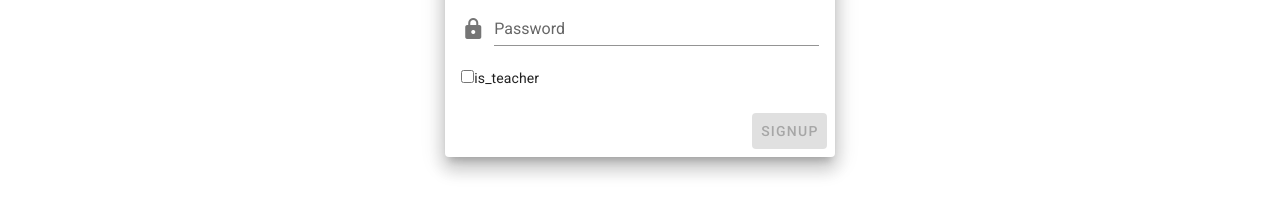
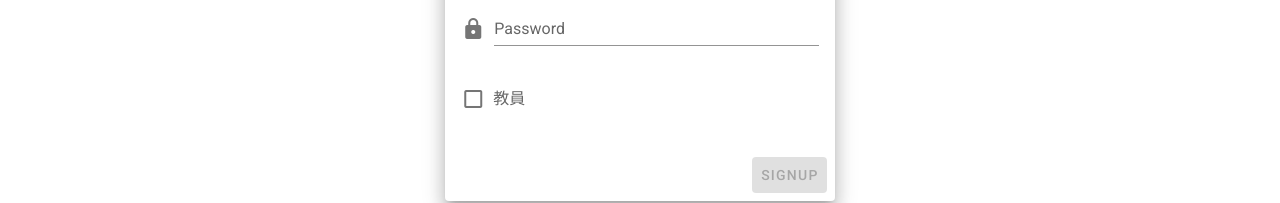
Before and after one commit to hibiki31/tmcit-db-front, a Vue app: page /users/signup in a window 1280 px wide. Shown: the part 281-484 px from the top of the page. Built offline with nearby package versions, Linux system fonts and the light colour scheme; what vue-notification would draw is missing.

Commit message:
登録画面の修正

```diff
--- a/src/views/UserSignup.vue
+++ b/src/views/UserSignup.vue
@@ -37,8 +37,7 @@
                   type="password"
                 ></v-text-field>
 
-                <input type="checkbox" id="checkbox" v-model="formData.is_teacher">
-                <label for="checkbox">is_teacher</label>
+                <v-checkbox v-model="formData.is_teacher" label="教員" />
 
               </v-card-text>
               <v-card-actions>
```
